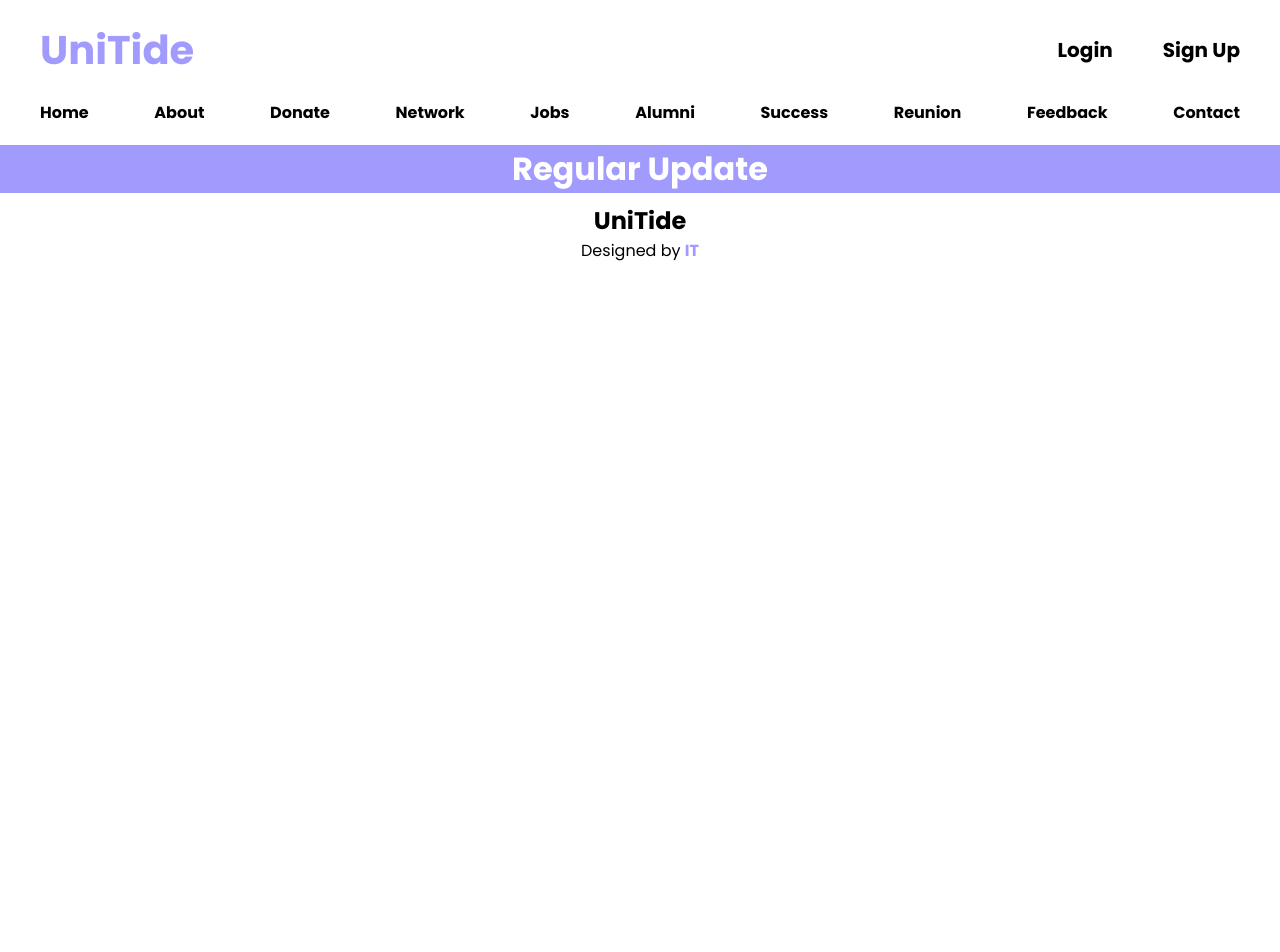
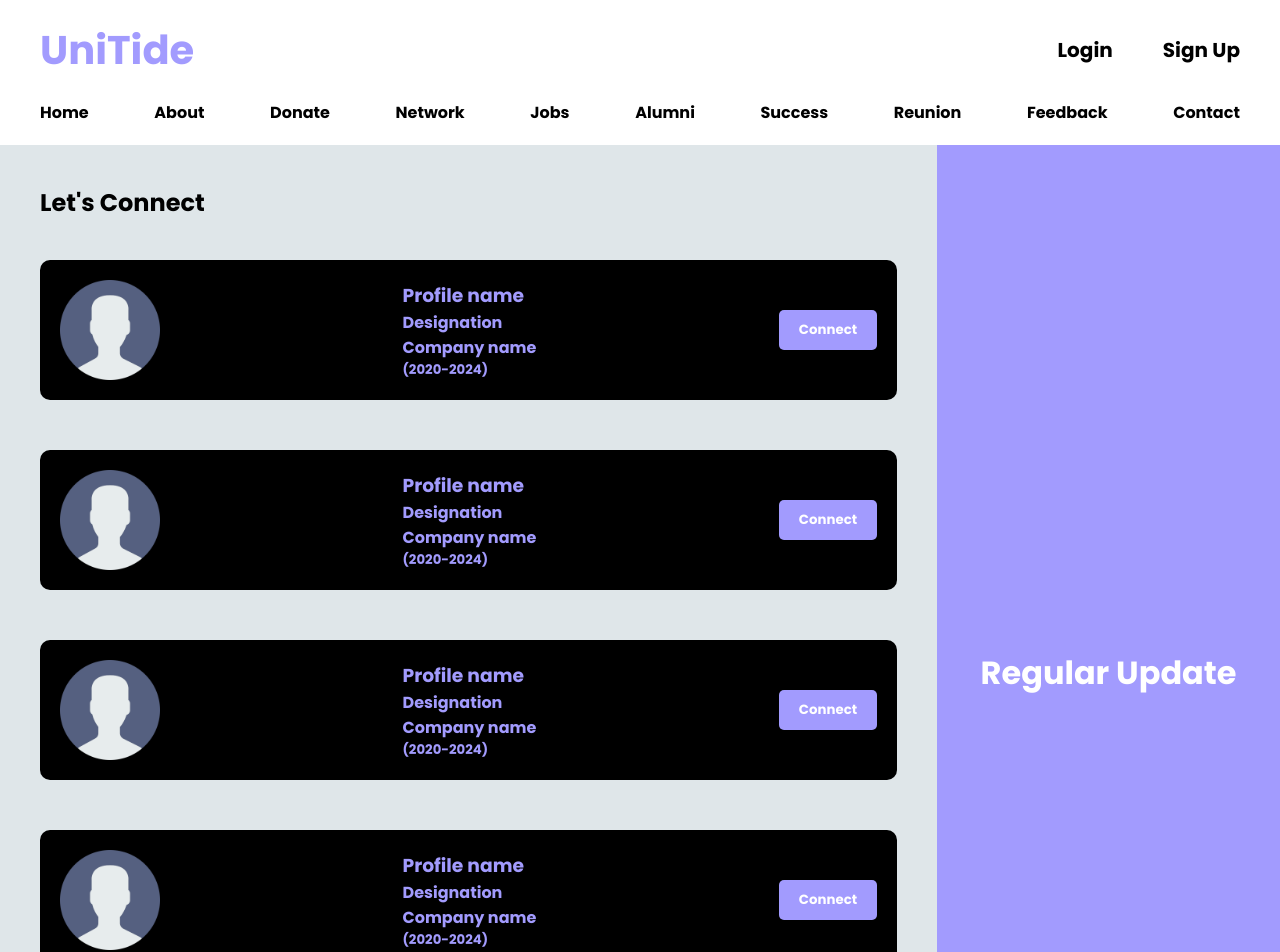
Before and after one commit to Dineshbabus11/UniTide, a React (Create React App) app: page /network in a window 1280 px wide. Shown: the top 952 px of the page. Before the commit the page ends 800 px from the top, so only its background shows below. Built offline with nearby package versions, Linux system fonts and the light colour scheme.

Commit message:
Network page was added and designed successfully

```diff
--- a/src/App.js
+++ b/src/App.js
@@ -5,6 +5,7 @@ import { Header } from './components/Basic/Header/Header';
 import { Update } from './components/Basic/Update/Update';
 import { Home } from './components/pages/home/Home';
 import { Donate } from './components/pages/Donate/Donate';
+import { Network } from './components/pages/network/Network';
 
 function App() {
   return (
@@ -15,6 +16,7 @@ function App() {
         <Routes>
           <Route path='/' element={<Home/>}/>
           <Route path='/donate' element={<Donate/>}/>
+          <Route path='/network' element={<Network/>}/>
         </Routes>
         <Update/>
       </div>
--- a/src/components/Basic/Header/Header.js
+++ b/src/components/Basic/Header/Header.js
@@ -18,7 +18,7 @@ export const Header = () => {
         <p><Link to='/' className='direct-link'>Home</Link></p>
         <p><Link to='' className='direct-link'>About</Link></p>
         <p><Link to='/donate' className='direct-link'>Donate</Link></p>
-        <p>Network</p>
+        <p><Link to='/network' className='direct-link'>Network</Link></p>
         <p>Jobs</p>
         <p>Alumni</p>
         <p>Success</p>
--- /dev/null
+++ b/src/components/pages/network/Network.css
@@ -0,0 +1,45 @@
+.network-portal{
+    background-color: #DFE6E9;
+    width: 250%;
+    padding: 40px;
+}
+
+.network-title{
+    margin-bottom: 40px;
+}
+.profile-box{
+    display: flex;
+    justify-content: space-between;
+    align-items: center;
+    background-color: black;
+    padding: 20px;
+    color: #A29BFE;
+    border-radius: 10px;
+}
+
+.profile-box img{
+    width: 100px;
+    height: 100px;
+}
+
+.connect-box{
+    display: flex;
+    flex-direction: column;
+    gap: 50px;
+}
+
+.connect-btn button{
+    background-color: #A29BFE;
+    color: white;
+    font-weight: bold;
+    border: none;
+    padding: 10px 20px;
+    border-radius: 5px;
+    cursor: pointer;
+}
+
+.connect-btn button:hover{
+    background-color: white;
+    color: #A29BFE;
+    border: 1px solid #A29BFE;
+}
--- /dev/null
+++ b/src/components/pages/network/Network.js
@@ -0,0 +1,80 @@
+import React from 'react'
+import './Network.css'
+import Profile from './img/user.png'
+
+export const Network = () => {
+  return (
+    <div className='network-portal'>
+        <div className='network-title'>
+            <h2>Let's Connect</h2>
+        </div>
+
+        <div className='connect-box'>
+            <div className='profile-box'>
+                <img src={Profile}/>
+                <div className='profile-detail'>
+                    <h3>Profile name</h3>
+                    <h4>Designation</h4>
+                    <h4>Company name</h4>
+                    <h5>(2020-2024)</h5>
+                </div>
+                <div className='connect-btn'>
+                    <button>Connect</button>
+                </div>
+            </div>
+
+            <div className='profile-box'>
+                <img src={Profile}/>
+                <div className='profile-detail'>
+                    <h3>Profile name</h3>
+                    <h4>Designation</h4>
+                    <h4>Company name</h4>
+                    <h5>(2020-2024)</h5>
+                </div>
+                <div className='connect-btn'>
+                    <button>Connect</button>
+                </div>
+            </div>
+
+            <div className='profile-box'>
+                <img src={Profile}/>
+                <div className='profile-detail'>
+                    <h3>Profile name</h3>
+                    <h4>Designation</h4>
+                    <h4>Company name</h4>
+                    <h5>(2020-2024)</h5>
+                </div>
+                <div className='connect-btn'>
+                    <button>Connect</button>
+                </div>
+            </div>
+
+            <div className='profile-box'>
+                <img src={Profile}/>
+                <div className='profile-detail'>
+                    <h3>Profile name</h3>
+                    <h4>Designation</h4>
+                    <h4>Company name</h4>
+                    <h5>(2020-2024)</h5>
+                </div>
+                <div className='connect-btn'>
+                    <button>Connect</button>
+                </div>
+            </div>
+
+            <div className='profile-box'>
+                <img src={Profile}/>
+                <div className='profile-detail'>
+                    <h3>Profile name</h3>
+                    <h4>Designation</h4>
+                    <h4>Company name</h4>
+                    <h5>(2020-2024)</h5>
+                </div>
+                <div className='connect-btn'>
+                    <button>Connect</button>
+                </div>
+            </div>
+        </div>
+    </div>
+  )
+}
```
Also changed, not shown: src/components/pages/network/img/user.png (added).
